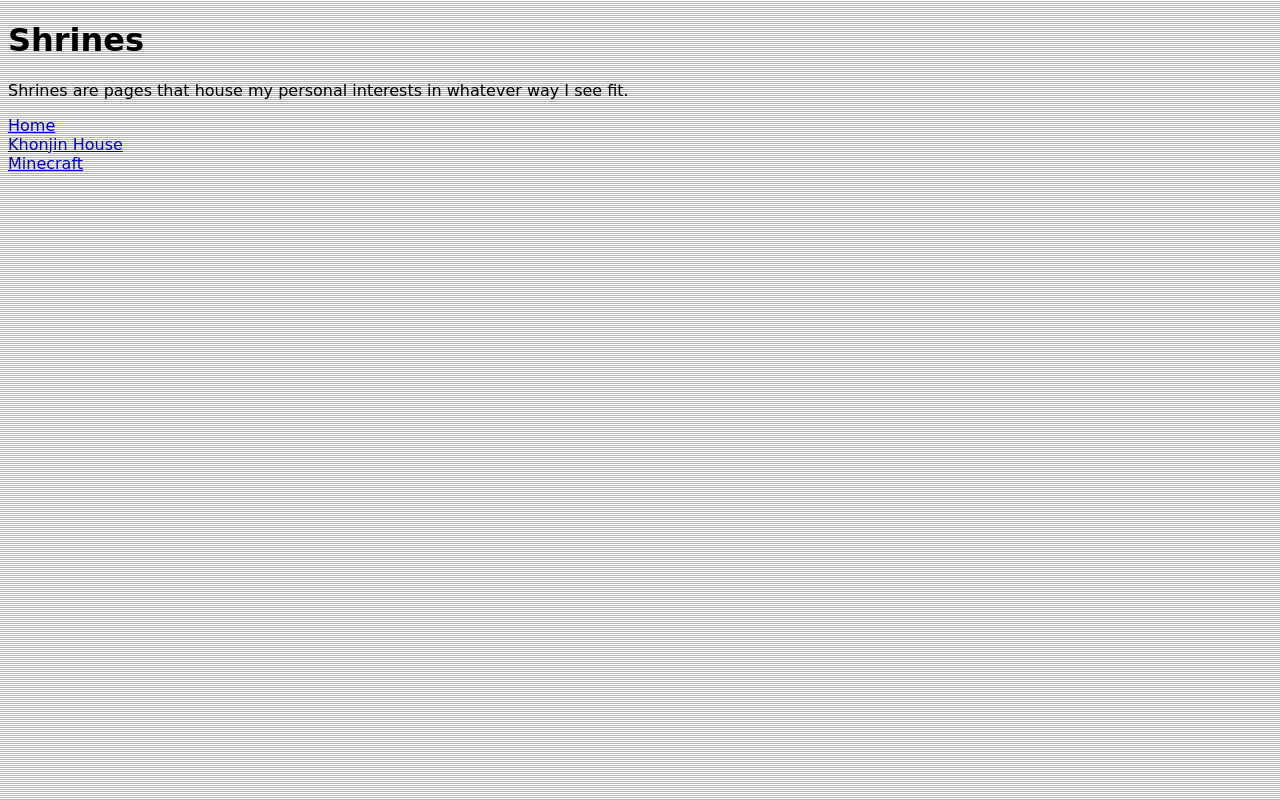
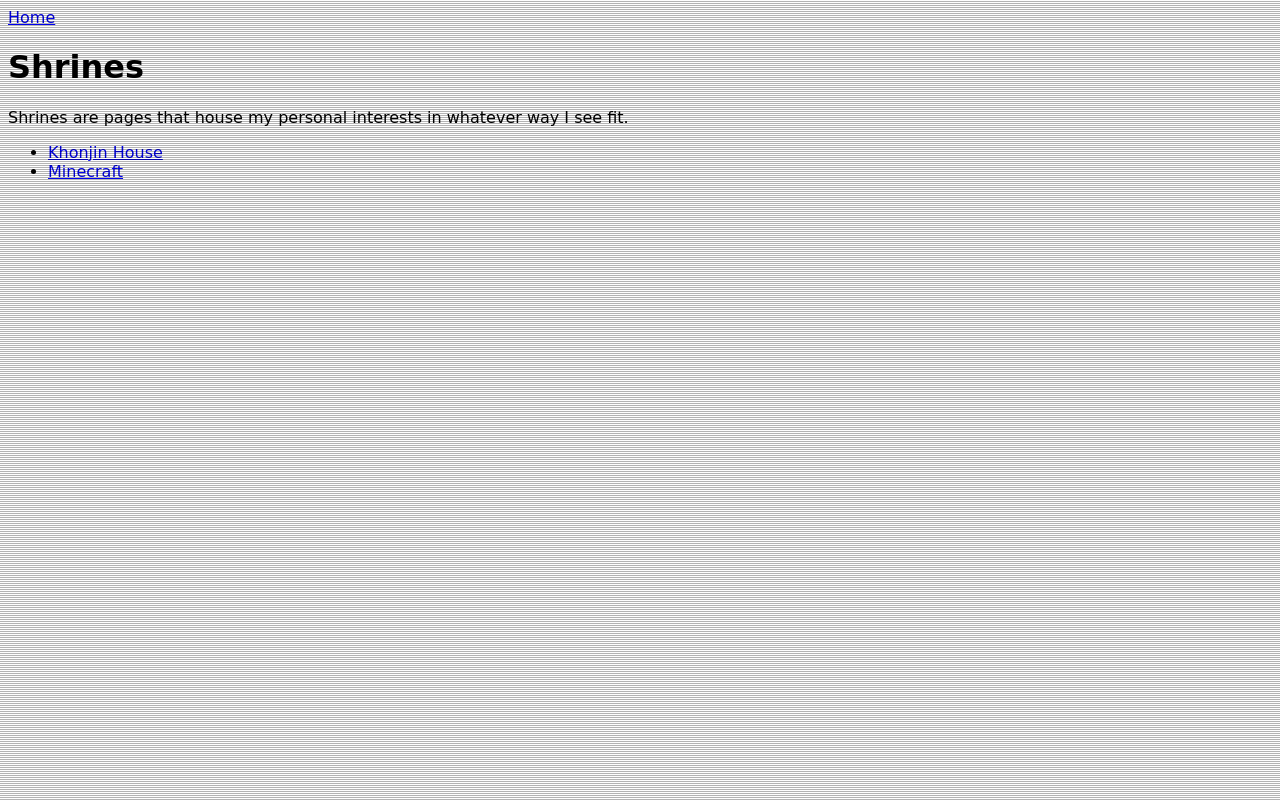
Before and after one commit to rose-thunder/website, a plain HTML site: page pages/shrines/shrines.html in a window 1280 px wide. Drawn offline with Linux system fonts and the light colour scheme; a web font is replaced by a local one.

Commit message:
updated shrines.html

```diff
--- a/pages/shrines/shrines.html
+++ b/pages/shrines/shrines.html
@@ -16,17 +16,18 @@
 
 <body>
   <header class="title">
+    <a href="../../index.html">Home</a>
     <h1>Shrines</h1>
     <p>
       Shrines are pages that house my personal interests in whatever way I see
       fit.
     </p>
-    <a href="../../index.html">Home</a>
   </header>
   <main class="shrines">
-    <a href="khonjin/main.html">Khonjin House</a>
-    <br />
-    <a href="minecraft/main.html">Minecraft</a>
+    <ul>
+      <li><a href="khonjin/main.html">Khonjin House</a></li>
+      <li><a href="minecraft/main.html">Minecraft</a></li>
+    </ul>
   </main>
 </body>
 
```
